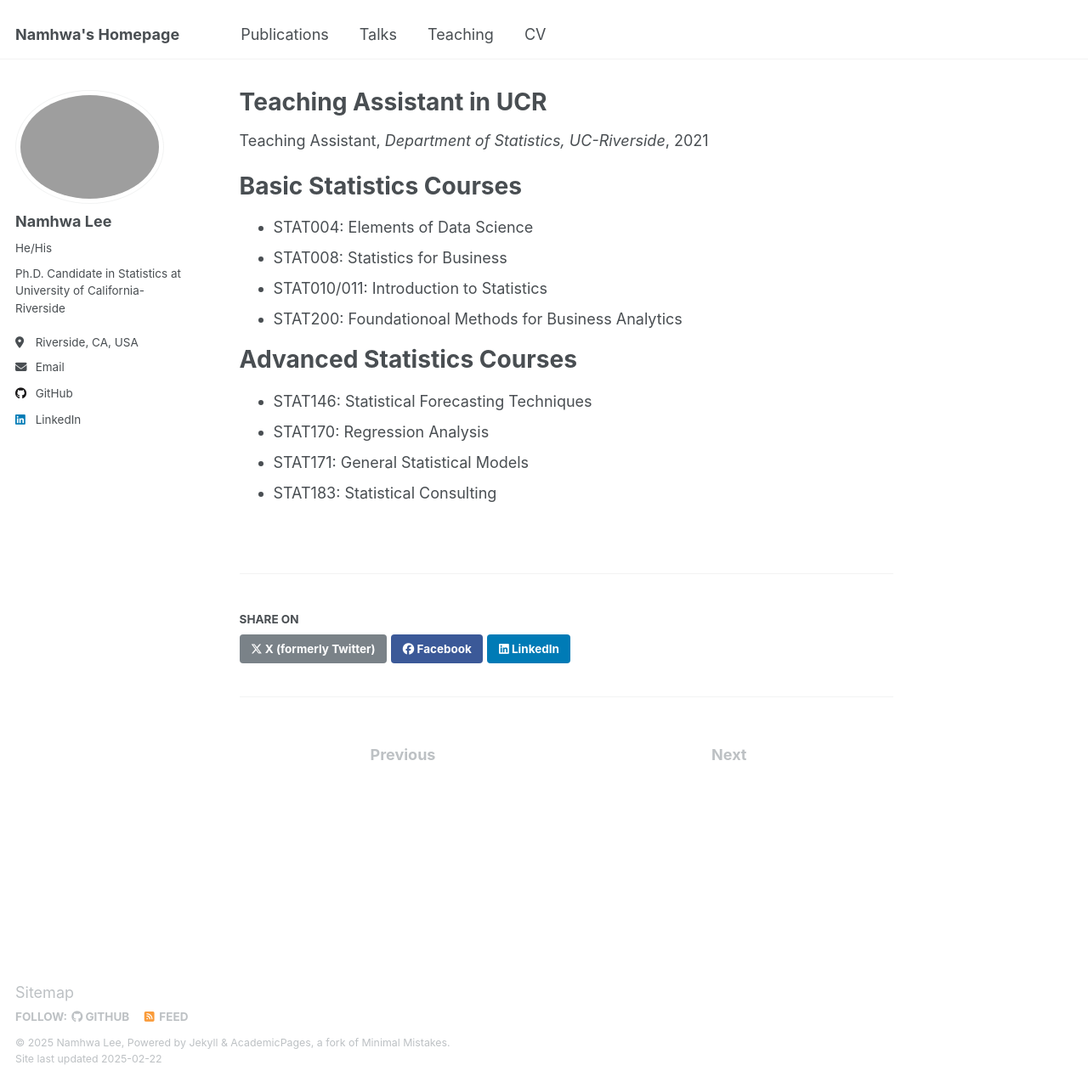
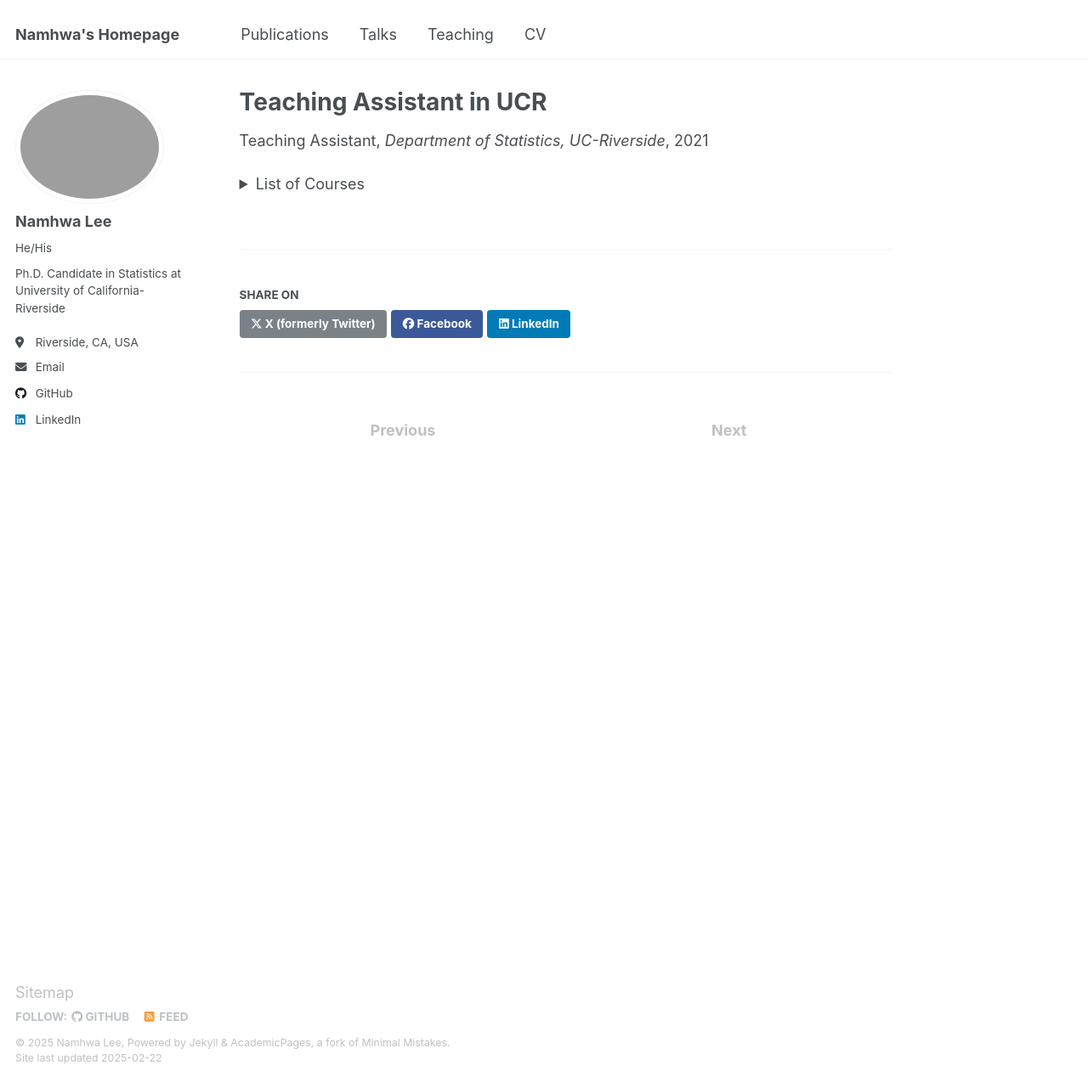
Before and after one commit to NamhwaLee/NamhwaLee.github.io, a Jekyll site: the page built from _teaching/teaching-UCR.md, in a window 1280 px wide and 1274 px high. Shown: the whole window at 85% size. Built offline with Jekyll 4.4.1, drawn with Linux system fonts in a browser that asks for light colours.

Commit message:
Update teaching-UCR.md

```diff
--- a/_teaching/teaching-UCR.md
+++ b/_teaching/teaching-UCR.md
@@ -8,16 +8,20 @@ date: 2021-09-28 ~ Present
 location: "Riverside, CA, USA"
 ---
 
-Basic Statistics Courses
-======
+<details>
+
+<summary>List of Courses</summary>
+
+### Basic Statistics Courses
 - STAT004: Elements of Data Science
 - STAT008: Statistics for Business
 - STAT010/011: Introduction to Statistics
 - STAT200: Foundationoal Methods for Business Analytics
 
-Advanced Statistics Courses
-======
+### Advanced Statistics Courses
 - STAT146: Statistical Forecasting Techniques
 - STAT170: Regression Analysis
 - STAT171: General Statistical Models
 - STAT183: Statistical Consulting
+
+</details>
```
